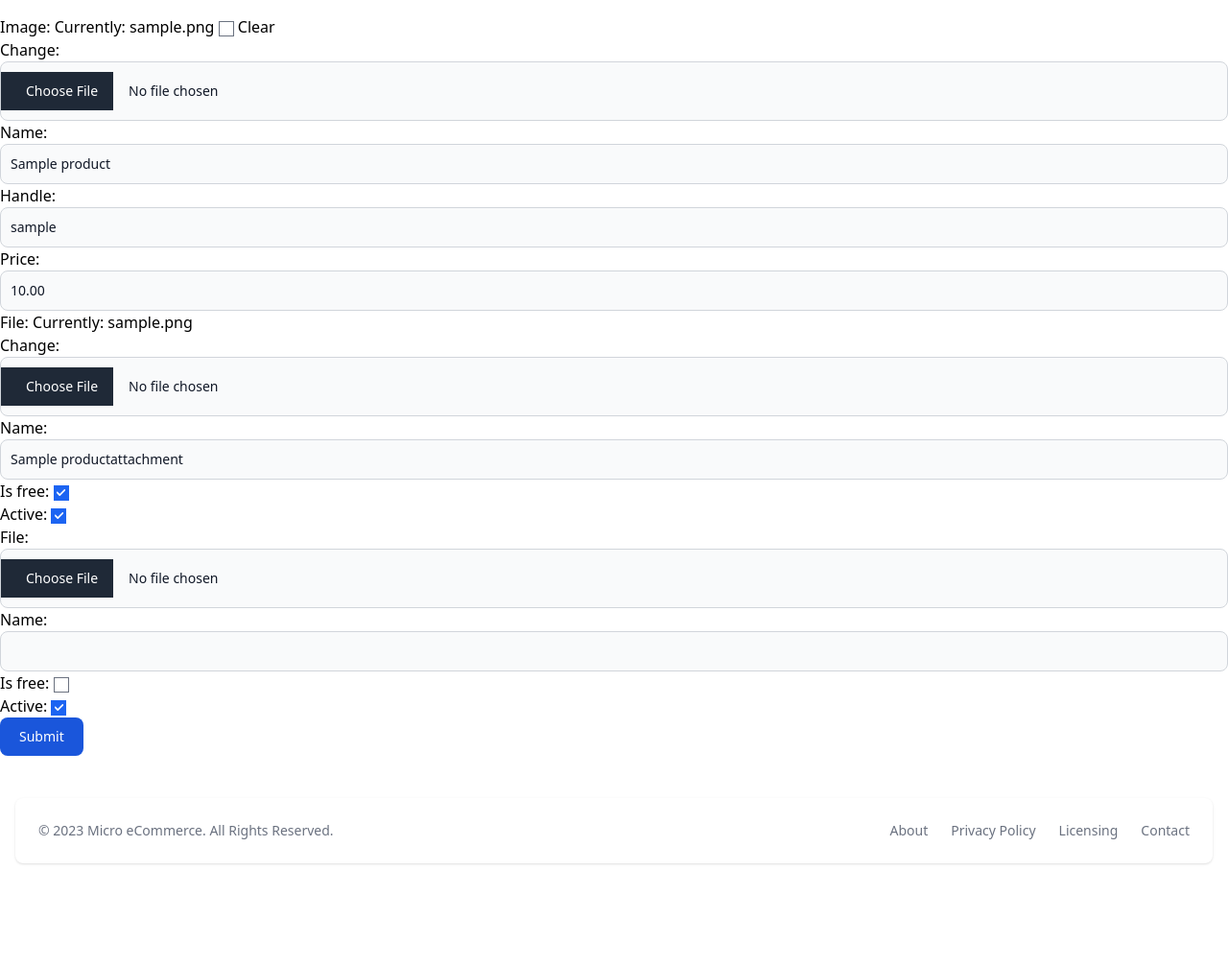
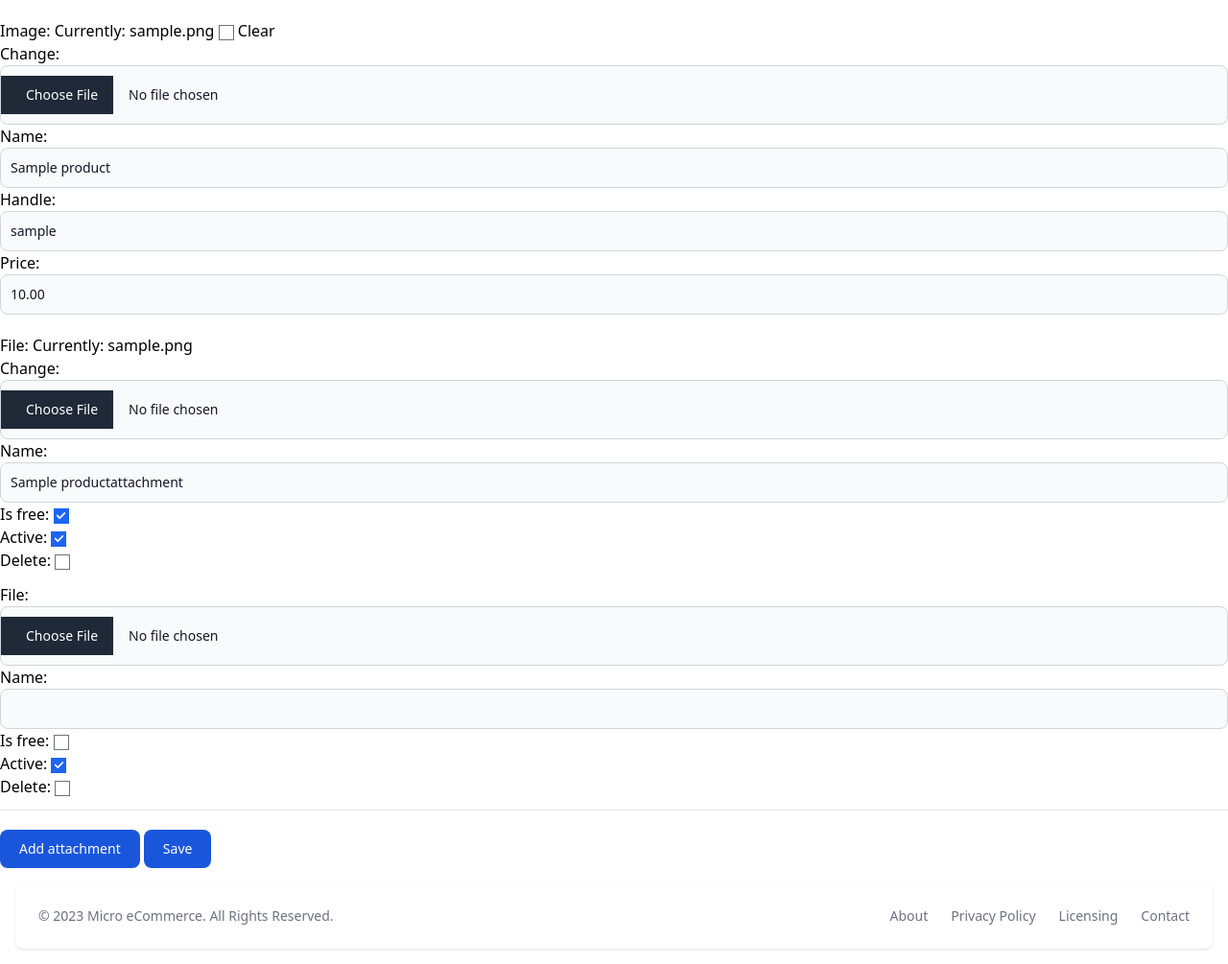
Before and after one commit to BuDi4ka/micro-ecommerce, a Django app: a page that uses src/templates/products/manager.html in a window 1280 px wide. Shown: the part 72-1077 px from the top of the page at 96% size. Before the commit the page ends 973 px from the top, so only its background shows below. Run offline with Django 4.2, Linux system fonts and the light colour scheme; a user stored in the database is signed in; tables that the repository leaves empty hold one stand-in row (values such as "Sample post").

Commit message:
dynamic formsets

```diff
--- a/src/products/forms.py
+++ b/src/products/forms.py
@@ -53,7 +53,7 @@ ProductAttachmentModelFormSet = modelformset_factory(
     form=ProductAttachmentForm,
     fields = ['file', 'name', 'is_free', 'active'],
     extra = 0,
-    can_delete= False
+    can_delete= True
 )
 
 
@@ -64,5 +64,5 @@ ProductAttachmentInlineFormSet = inlineformset_factory(
     formset=ProductAttachmentModelFormSet,
     fields = ['file', 'name', 'is_free', 'active'],
     extra = 1,
-    can_delete= False
+    can_delete= True
 )
--- a/src/products/views.py
+++ b/src/products/views.py
@@ -35,34 +35,33 @@ def product_manage_detail(request, handle=None):
     if request.user.is_authenticated:
         is_manager = obj.user == request.user
     context = {"object": obj}
-
     if not is_manager:
         return HttpResponseBadRequest()
-
     form = ProductUpdateForm(request.POST or None, request.FILES or None, instance=obj)
-    formset = ProductAttachmentInlineFormSet(
-        request.POST or None,
-        request.FILES or None,
-        queryset=attachments,
-    )
-
+    formset = ProductAttachmentInlineFormSet(request.POST or None,
+                                             request.FILES or None,queryset=attachments)
     if form.is_valid() and formset.is_valid():
-        instance = form.save()
-
-        instances = formset.save(commit=False)
-
-        for obj in formset.deleted_objects:
-            obj.delete()
-
-        for instance in instances:
-            instance.product = obj
-            instance.save()
-
+        instance = form.save(commit=False)
+        instance.save()
+        formset.save(commit=False)
+        for _form in formset:
+            is_delete = _form.cleaned_data.get("DELETE")
+            try:
+                attachment_obj = _form.save(commit=False)
+            except:
+                attachment_obj = None
+            if is_delete:
+                if attachment_obj is not None:
+                    if attachment_obj.pk:
+                        attachment_obj.delete()
+            else:
+                if attachment_obj is not None:
+                    attachment_obj.product  = instance
+                    attachment_obj.save()
         return redirect(obj.get_manage_url())
-
-    context["form"] = form
-    context["formset"] = formset
-    return render(request, "products/manager.html", context)
+    context['form'] = form
+    context['formset'] = formset
+    return render(request, 'products/manager.html', context)
 
 
 def product_detail(request, handle=None):
--- a/src/static/css/output.css
+++ b/src/static/css/output.css
@@ -1571,6 +1571,18 @@ input:checked + .toggle-bg {
   margin-bottom: calc(1rem * var(--tw-space-y-reverse));
 }
 
+.space-y-3 > :not([hidden]) ~ :not([hidden]) {
+  --tw-space-y-reverse: 0;
+  margin-top: calc(0.75rem * calc(1 - var(--tw-space-y-reverse)));
+  margin-bottom: calc(0.75rem * var(--tw-space-y-reverse));
+}
+
+.space-y-5 > :not([hidden]) ~ :not([hidden]) {
+  --tw-space-y-reverse: 0;
+  margin-top: calc(1.25rem * calc(1 - var(--tw-space-y-reverse)));
+  margin-bottom: calc(1.25rem * var(--tw-space-y-reverse));
+}
+
 .self-center {
   align-self: center;
 }
@@ -1822,6 +1834,10 @@ input:checked + .toggle-bg {
 
 .pt-2 {
   padding-top: 0.5rem;
+}
+
+.pb-3 {
+  padding-bottom: 0.75rem;
 }
 
 .text-left {
--- a/src/templates/products/manager.html
+++ b/src/templates/products/manager.html
@@ -3,21 +3,64 @@
 
 {% block content %}
 
-<form action="." method="POST", enctype="multipart/form-data">
+<form  class='space-y-5' method="POST" action="." enctype="multipart/form-data">
     {% csrf_token %}
+    <div>
     {{ form.as_p }}
-
-    {{ formset.management_form }}
+    </div>
 
     <div>
-        {% for form in formset %}
-            {{ form.as_p }}
-        {% endfor %}
+        {{ formset.management_form }}
+        <div class="pb-3 border-b space-y-3" id="attachments">
+            {% for form in formset %}
+            <div>
+                {{ form.as_p }}
+            </div>
+            {% endfor %}
+        </div>
     </div>
 
+    <button class="btn-submit mt-2" id="add-attachment-btn">Add attachment</button>
 
-    <button type="submit" class="btn-submit">Submit</button>
-
+    <button type="submit" class="btn-submit mt-2">Save</button>
 </form>
 
+
+
+<div class="hidden" id="blank-form">
+    {{ formset.empty_form }}
+</div>
+
+<script>
+   const blankFormEl = document.querySelector("#blank-form")
+   const attachmentContainer = document.querySelector("#attachments")
+   const addAttachmentBtn = document.querySelector("#add-attachment-btn")
+   const managementFormInputEl = document.querySelector("#id_form-TOTAL_FORMS")
+   addAttachmentBtn.addEventListener("click", handleAttachmentBtnClick)
+    function cloneBlankForm(){
+        if (blankFormEl) {
+            const newBlankForm = blankFormEl.cloneNode(true)
+            const totalFormValue = parseInt(managementFormInputEl.value)
+            var formRegex = new RegExp(`__prefix__`, 'g');
+            newBlankForm.innerHTML = newBlankForm.innerHTML.replace(formRegex, totalFormValue)
+            managementFormInputEl.value = totalFormValue + 1
+            newBlankForm.classList.add("attachment-form")
+            newBlankForm.classList.remove("hidden")
+            newBlankForm.removeAttribute("id")
+            // console.log(newBlankForm)
+            return newBlankForm
+        }
+    }
+
+    function handleAttachmentBtnClick(event) {
+        if (event){
+            event.preventDefault()
+        }
+        const newForm = cloneBlankForm()
+        attachmentContainer.appendChild(newForm)
+    }
+
+</script>
+
+
 {% endblock %}
```
